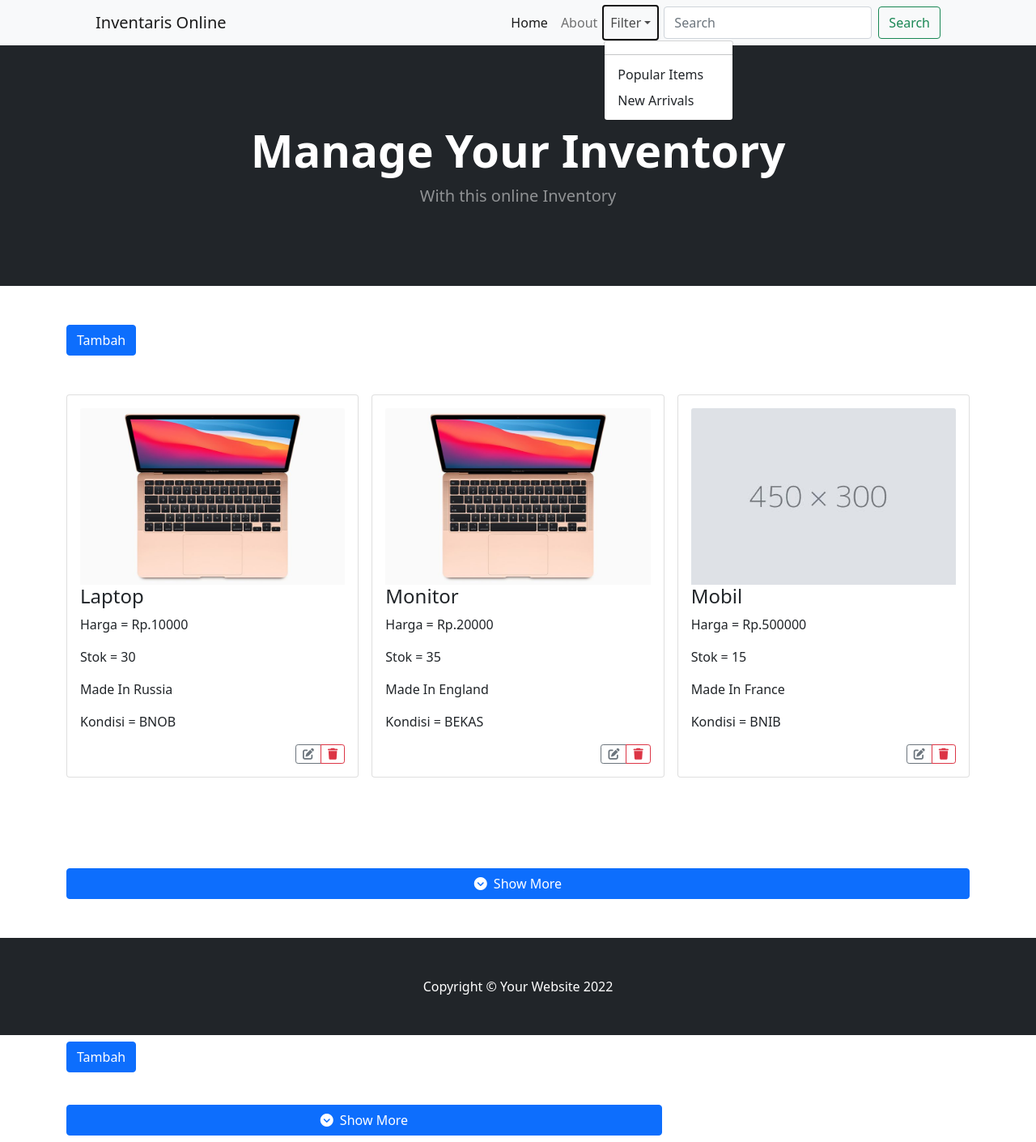
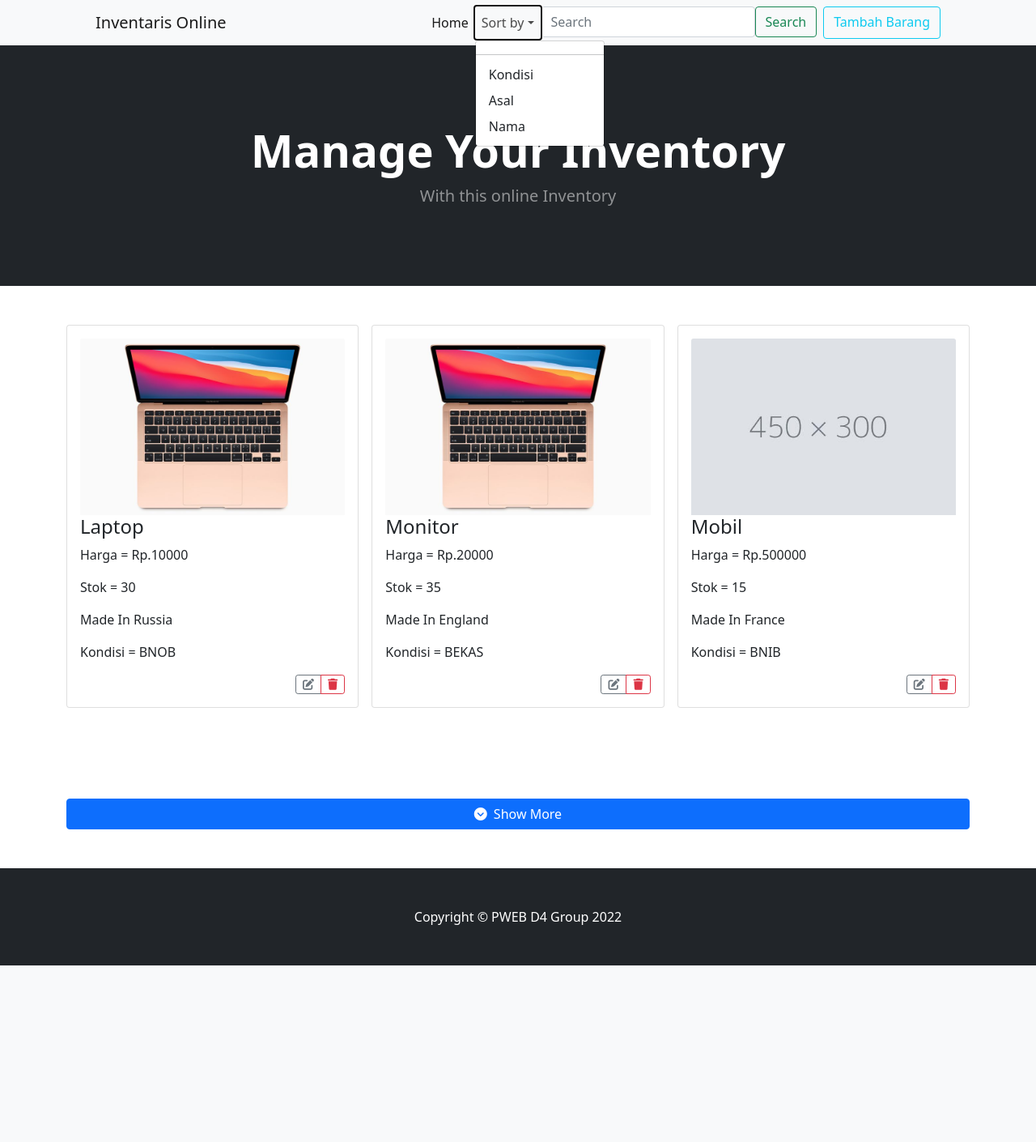
Before and after one commit to Schypozhoa/project_pweb_d_2022, a PHP site: page / in a window 1280 px wide, after a click on "Sort by". Shown: the whole page at 81% size. After the commit the page ends 1192 px from the top, so only its background shows below. Run offline with PHP 8.4, Linux system fonts and the light colour scheme; data comes from the database, SQL or seed files in the repository; some libraries are stand-ins or nearby versions.

Commit message:
Added search function

```diff
--- a/index.php
+++ b/index.php
@@ -28,29 +28,36 @@
     <!-- coba tampilan -->
     <nav class="navbar navbar-expand-lg navbar-light bg-light">
         <div class="container px-4 px-lg-5">
-                <a class="navbar-brand" href="#!">Inventaris Online</a>
-                <button class="navbar-toggler" type="button" data-bs-toggle="collapse" data-bs-target="#navbarSupportedContent" aria-controls="navbarSupportedContent" aria-expanded="false" aria-label="Toggle navigation"><span class="navbar-toggler-icon"></span></button>
+            <a class="navbar-brand" href="index.php">Inventaris Online</a>
+            <button class="navbar-toggler" type="button" data-bs-toggle="collapse"
+                data-bs-target="#navbarSupportedContent" aria-controls="navbarSupportedContent" aria-expanded="false"
+                aria-label="Toggle navigation"><span class="navbar-toggler-icon"></span></button>
             <div class="justify-content-end" id="navbarSupportedContent">
                 <ul class="navbar-nav me-auto mb-2 mb-lg-0 ms-lg-4">
-                        <li class="nav-item"><a class="nav-link active" aria-current="page" href="#!">Home</a></li>
-                        <li class="nav-item"><a class="nav-link" href="#!">About</a></li>
+                    <li class="nav-item"><a class="nav-link active" aria-current="page" href="index.php">Home</a></li>
                     <li class="nav-item dropdown">
-                            <a class="nav-link dropdown-toggle" id="navbarDropdown" href="#" role="button" data-bs-toggle="dropdown" aria-expanded="false">Filter</a>
+                        <a class="nav-link dropdown-toggle" id="navbarDropdown" href="#" role="button"
+                            data-bs-toggle="dropdown" aria-expanded="false">Sort by</a>
                         <ul class="dropdown-menu" aria-labelledby="navbarDropdown">
-                                <li><hr class="dropdown-divider" /></li>
-                                <li><a class="dropdown-item" href="#!">Popular Items</a></li>
-                                <li><a class="dropdown-item" href="#!">New Arrivals</a></li>
+                            <li>
+                                <hr class="dropdown-divider" />
+                            </li>
+                            <li><button class="dropdown-item" id="sortKondisi">Kondisi</button></li>
+                            <li><button class="dropdown-item" id="sortAsal">Asal</button></li>
+                            <li><button class="dropdown-item" id="sortNama">Nama</button></li>
                         </ul>
                     </li>
-                        <form class="d-flex ms-2">
-                            <input class="form-control me-2" type="search" placeholder="Search" aria-label="Search">
-                            <button class="btn btn-outline-success" type="submit">Search</button>
-                        </form>
+
+                    <li><input class="form-control me-2" id="searchInput" placeholder="Search" aria-label="Search"></li>
+                    <li><button class="btn btn-outline-success" id="searchButton">Search</button></li>
+
+                    <a class="btn btn-outline-info ms-2" href="form/tambahBarang.php">Tambah Barang</a>
                 </ul>
 
             </div>
         </div>
     </nav>
+
     <!-- Header-->
     <header class="bg-dark py-5">
         <div class="container px-4 px-lg-5 my-5">
@@ -64,7 +71,6 @@
 
     <!-- konten-->
     <div class="container mt-5">
-        <a class="btn btn-primary justify-content-end" href="form/tambahBarang.php">Tambah</a>
         <!--barang -->
         <div class="row row-col-lg-4 justify-content-center my-5">
             <div class="col mb-5">
@@ -82,32 +88,19 @@
         </div>
     </div>
     <!-- akhir konten -->
+
     <!-- Footer-->
     <footer class="py-5 bg-dark">
-            <div class="container"><p class="m-0 text-center text-white">Copyright &copy; Your Website 2022</p></div>
+        <div class="container">
+            <p class="m-0 text-center text-white">Copyright &copy; PWEB D4 Group 2022</p>
+        </div>
     </footer>
-
+    <!-- akhir footer -->
     <!-- akhir coba tampilan -->
 
-        <!-- main program -->
-    <div class="container my-2" id="container">
-        <a class="btn btn-primary" href="form/tambahBarang.php">Tambah</a>
-        <div class="row mt-4">
-            <div class="col-lg-8 col-xxl-9">
-                <div class="row g-3" id="dataHolder">
-                    <!-- Auto Fill -->
-                </div>
-                <div class="row g-3 mt-3">
-                    <div class="col d-grid">
-                        <button type="button" class="btn btn-primary" id="load"><i
-                                class="fa-solid fa-circle-chevron-down me-2"></i>Show More</button>
-                    </div>
-                </div>
-            </div>
-        </div>
-    </div>
-
-    <div class="modal fade" id="modalDelete" tabindex="-1" role="dialog" aria-labelledby="myModalLabel" aria-hidden="true">
+    <!-- modal -->
+    <div class="modal fade" id="modalDelete" tabindex="-1" role="dialog" aria-labelledby="myModalLabel"
+        aria-hidden="true">
         <div class="modal-dialog">
             <div class="modal-content">
                 <div class="modal-header">
@@ -115,12 +108,14 @@
                 </div>
                 <div class="modal-body" id="modalContent">Anda yakin ingin menghapus barang?</div>
                 <div class="modal-footer">
-                    <button type="button" id="deleteBarangNo" class="btn btn-default" data-dismiss="modal">Tidak</button>
+                    <button type="button" id="deleteBarangNo" class="btn btn-default"
+                        data-dismiss="modal">Tidak</button>
                     <button type="button" id="deleteBarangYes" class="btn btn-primary">Ya</button>
                 </div>
             </div>
         </div>
     </div>
+    <!-- akhir modal -->
 
 
 
@@ -138,7 +133,7 @@
                             <div class="col-4">
                                 <div class="card">
                                     <div class="card-body">
-                                        <img class="card-img-top" src="`+ value.thumbnail +`"/>
+                                        <img class="card-img-top" src="` + value.thumbnail + `"/>
                                         <h4 class="card-title">` + value.nama_barang + `</h4>
                                         <p class="card-text">Harga = Rp.` + value.harga_barang + `</p>
                                         <p class="card-text">Stok = ` + value.stok_barang + `</p>
@@ -146,7 +141,8 @@
                                         <p class="card-text">Kondisi =  ` + value.kondisi + `</p>
                                         <div class="btn-group btn-group-sm" style="float:right">
                                             <a href="form/editBarang.php?id=` + value.ID + `" class="btn btn-outline-secondary fa fa-edit"></a>
-                                            <button type="button" id="deleteBarang" value="` + value.nama_barang + `&` +value.ID + `" class="btn btn-outline-danger fa fa-trash"></button>
+                                            <button type="button" id="deleteBarang" value="` + value.nama_barang +
+                        `&` + value.ID + `" class="btn btn-outline-danger fa fa-trash"></button>
                                         </div>
                                     </div>
                                 </div>
@@ -162,9 +158,10 @@
         var existCondition = setInterval(function() {
             if ($('.card').length) {
                 clearInterval(existCondition);
-            $('#dataHolder').on("click", '#deleteBarang', function () {
+                $('#dataHolder').on("click", '#deleteBarang', function() {
                     var data = this.value.split('&');
-                $("#modalContent").text("Anda yakin ingin menghapus barang " + data[0] + "?");
+                    $("#modalContent").text("Anda yakin ingin menghapus barang " + data[0] +
+                        "?");
                     $("#modalDelete").modal('show');
                     $("#deleteBarangYes").val(data[1]);
                 });
@@ -172,19 +169,59 @@
             }
         }, 100);
 
-        $("#deleteBarangYes").click(function () {
+        $("#deleteBarangYes").click(function() {
             $("#modalDelete").modal('hide');
-            $.get("barang.php?action=deleteBarang&id=" + this.value, function (data) {
+            $.get("barang.php?action=deleteBarang&id=" + this.value, function(data) {
                 alert("Barang berhasil dihapus");
                 location.reload();
             })
         });
-        $("#deleteBarangNo").click(function () {
+
+        $("#deleteBarangNo").click(function() {
             $("#modalDelete").modal('hide');
         });
 
+        $("#sortKondisi").click(function() {
+            alert("Kondisi");
+        });
+
+        $("#sortAsal").click(function() {
+            alert("Asal");
+        });
+
+        $("#sortNama").click(function() {
+            alert("Nama");
+        });
+
+        $("#searchButton").click(function() {
+            var data = $("#searchInput").val().toLowerCase();
+            $.post("search.php", {'data': data}, function (response) {
+                $('#dataHolder').empty();
+                $.each(response, function(key, value) {
+                    $("#dataHolder").append(`
+                            <div class="col-4">
+                                <div class="card">
+                                    <div class="card-body">
+                                        <img class="card-img-top" src="` + value.thumbnail + `"/>
+                                        <h4 class="card-title">` + value.nama_barang + `</h4>
+                                        <p class="card-text">Harga = Rp.` + value.harga_barang + `</p>
+                                        <p class="card-text">Stok = ` + value.stok_barang + `</p>
+                                        <p class="card-text">Made In ` + value.country + `</p>
+                                        <p class="card-text">Kondisi =  ` + value.kondisi + `</p>
+                                        <div class="btn-group btn-group-sm" style="float:right">
+                                            <a href="form/editBarang.php?id=` + value.ID + `" class="btn btn-outline-secondary fa fa-edit"></a>
+                                            <button type="button" id="deleteBarang" value="` + value.nama_barang +
+                        `&` + value.ID + `" class="btn btn-outline-danger fa fa-trash"></button>
+                                        </div>
+                                    </div>
+                                </div>
+                            </div>
+                    `);
+                });
+            })
+            //$('#dataHolder')
+        });
     });
     </script>
 </body>
-
 </html>
```
Also changed, not shown: search.php (added, +19 -0 lines). Lines whose indentation alone changed are shown as unchanged.
